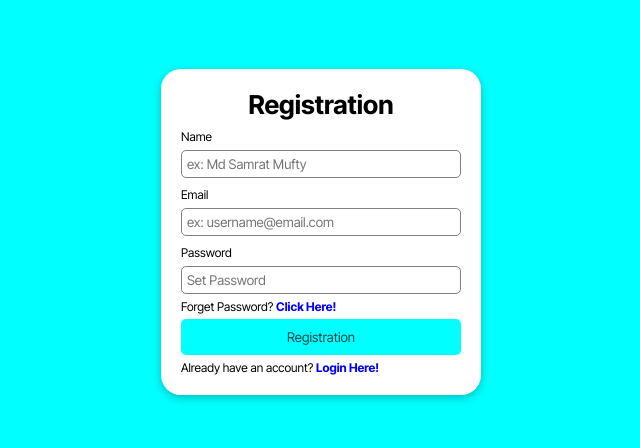
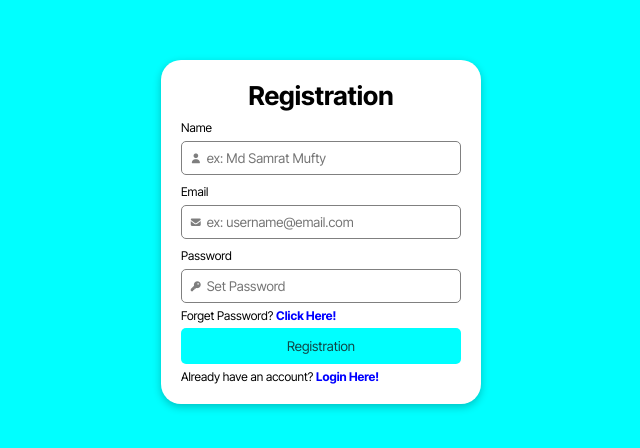
Before and after one commit to ahsanulazim/registartion-form, a plain HTML site: page index.html in a window 1280 px wide. Shown: the part 168-616 px from the top of the page, without its empty margins (319-959 px from the left). Drawn offline with Linux system fonts and the light colour scheme.

Commit message:
icon added

```diff
--- a/index.html
+++ b/index.html
@@ -5,26 +5,38 @@
     <meta name="viewport" content="width=device-width, initial-scale=1.0" />
     <title>Login Form</title>
     <link rel="stylesheet" href="./style.css" />
+    <link
+      rel="stylesheet"
+      href="https://cdnjs.cloudflare.com/ajax/libs/font-awesome/7.0.1/css/all.min.css"
+    />
   </head>
   <body>
     <div class="form-parent">
       <form>
         <h1 class="form-title">Registration</h1>
         <label class="label" for="name">Name</label><br />
+        <div class="input">
+          <i class="fa-solid fa-user"></i>
           <input
             type="text"
             name="name"
             placeholder="ex: Md Samrat Mufty"
             required
-        /><br />
+          />
+        </div>
         <label class="label" for="email">Email</label><br />
+        <div class="input">
+          <i class="fa-solid fa-envelope"></i>
           <input
             type="email"
             name="email"
             placeholder="ex: username@email.com"
             required
-        /><br />
+          />
+        </div>
         <label class="label" for="pass">Password</label><br />
+        <div class="input">
+          <i class="fa-solid fa-key"></i>
           <input
             type="password"
             name="pass"
@@ -32,6 +44,7 @@
             minlength="6"
             required
           />
+        </div>
         <p class="forget-pass">Forget Password? <a href="#">Click Here!</a></p>
         <button class="btn" type="submit">Registration</button>
         <p class="prev-ac">
--- a/style.css
+++ b/style.css
@@ -29,7 +29,7 @@ button {
 input {
   font-family: "Inter Tight", sans-serif;
   outline: none;
-  border: 1px solid gray;
+  border: none;
 }
 
 body {
@@ -65,9 +65,20 @@ body {
 
 .form-parent form input {
   width: 100%;
-  padding: 5px;
+}
+
+.input {
+  display: flex;
+  align-items: center;
+  border: 1px solid gray;
+  padding: 8px;
+  gap: 5px;
   border-radius: 5px;
   margin: 5px 0;
+  i {
+    opacity: 0.5;
+    font-size: 10px;
+  }
 }
 
 .forget-pass,
```
Lines whose indentation alone changed are shown as unchanged.
